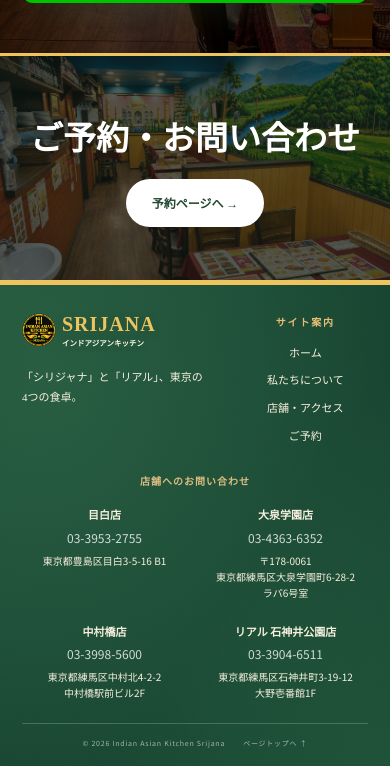
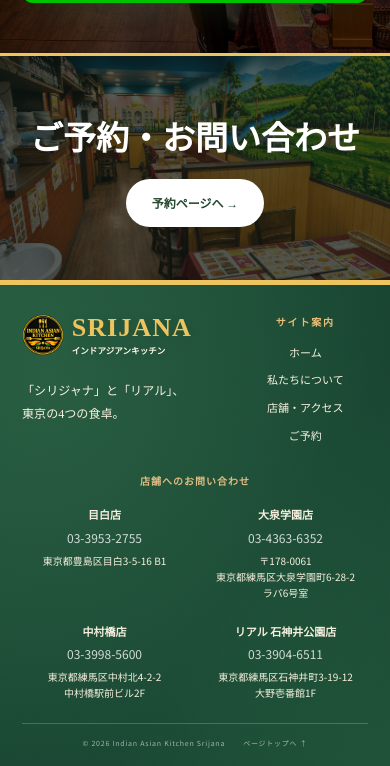
Before and after one commit to sumcres13/Srijana, a plain HTML site: page index.html in a window 390 px wide. Shown: the part 4095-4861 px from the top of the page. Drawn offline with Linux system fonts and the light colour scheme.

Commit message:
Balance mobile footer branding with navigation

```diff
--- a/styles.css
+++ b/styles.css
@@ -1846,3 +1846,21 @@ html[lang="ja"].budoux-ready body {
     margin-top: 3px;
   }
 }
+
+/* Give mobile footer branding the same visual weight as its navigation. */
+@media (max-width: 760px) {
+  .site-footer .footer-identity .footer-brand-lockup { gap: 8px; }
+  .site-footer .footer-brand-lockup img {
+    width: clamp(38px, 10.7vw, 48px);
+    height: clamp(38px, 10.7vw, 48px);
+    flex: 0 0 auto;
+  }
+  .site-footer .footer-brand-lockup strong { font-size: clamp(23px, 6.7vw, 31px); }
+  .site-footer .footer-brand-lockup small { font-size: clamp(8.5px, 2.2vw, 10px); }
+  .site-footer .footer-identity p {
+    max-width: 28ch;
+    margin-top: 16px;
+    font-size: clamp(12px, 3.1vw, 14px);
+    line-height: 1.9;
+  }
+}
```
Also changed, not shown: 1 other file.
